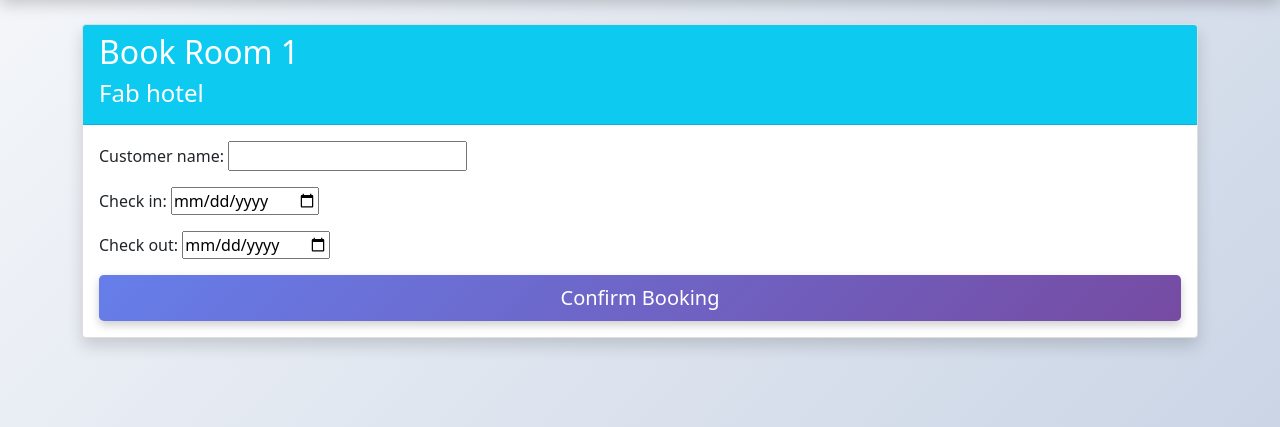
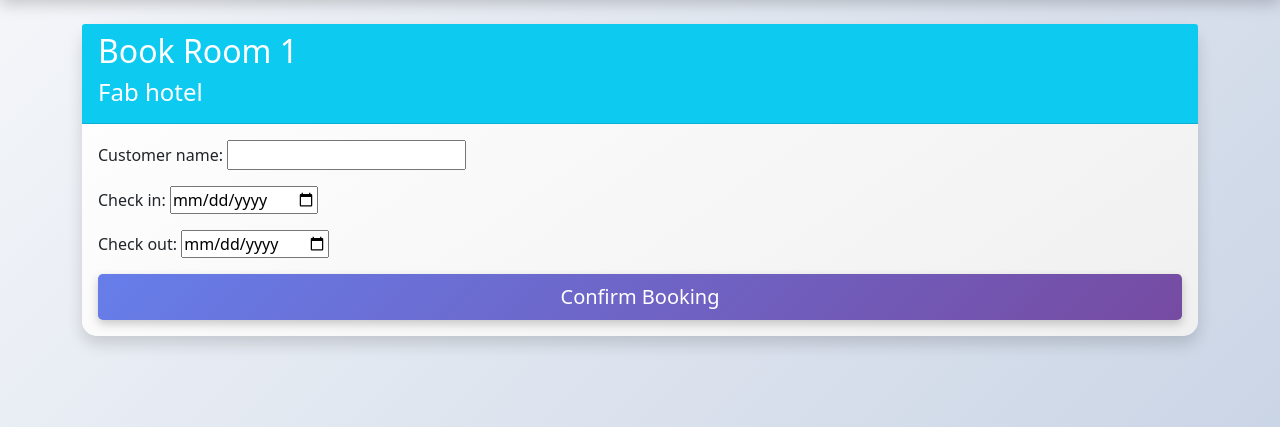
Before and after one commit to 17Shivakumar/Hotel_booking_system, a Django app: page /book/1/ in a window 1280 px wide. Shown: the part 56-483 px from the top of the page. Run offline with Django 4.2, Linux system fonts and the light colour scheme; data comes from the database, SQL or seed files in the repository.

Commit message:
Update book_room.html

```diff
--- a/hotel_booking/bookings/templates/bookings/book_room.html
+++ b/hotel_booking/bookings/templates/bookings/book_room.html
@@ -1,7 +1,7 @@
 {% extends 'bookings/base.html' %}
 
 {% block content %}
-<div class="card shadow">
+<div class="card shadow card-3d">
     <div class="card-header bg-info text-white">
         <h2>Book Room {{ room.room_number }}</h2>
         <h4>{{ room.hotel.name }}</h4>
```
